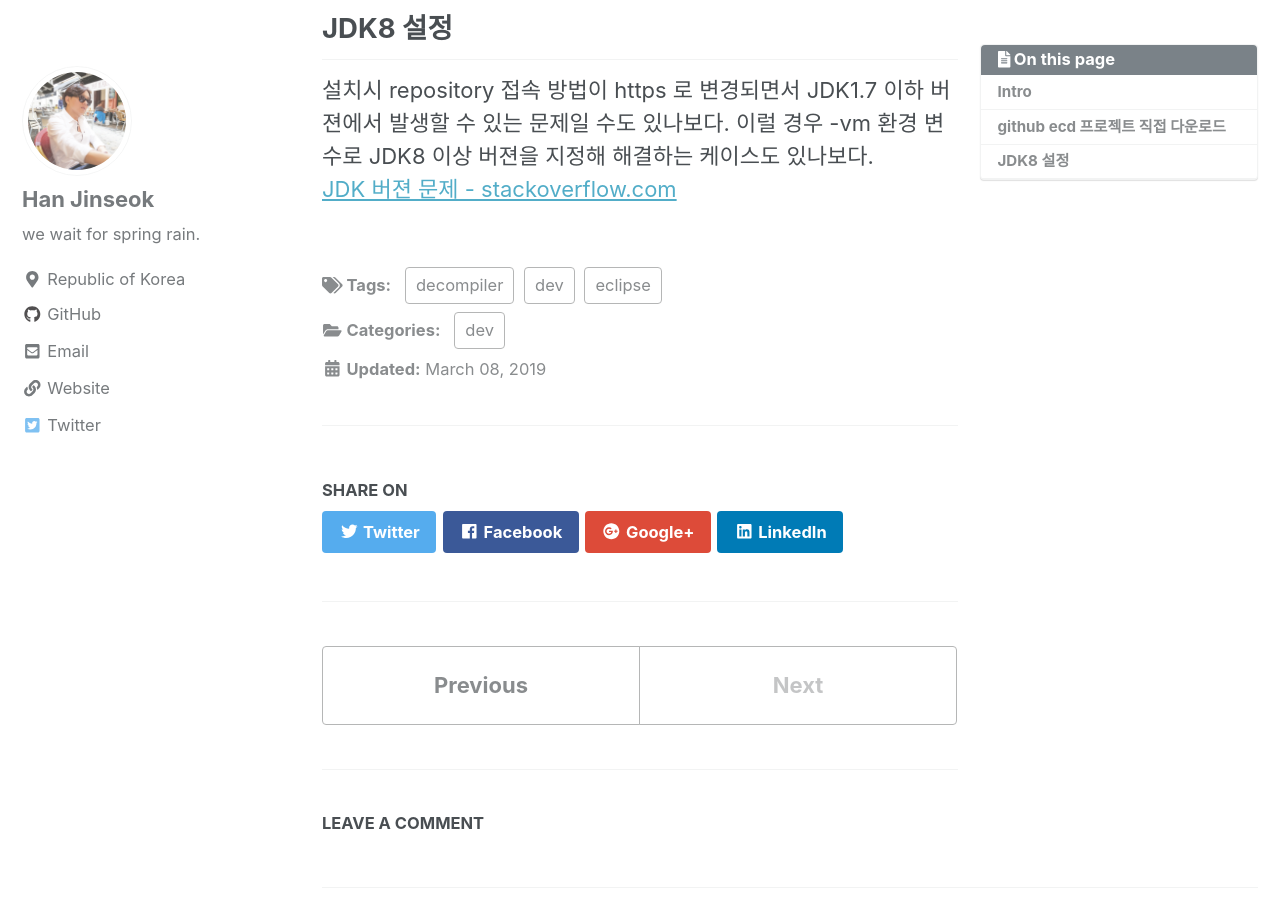
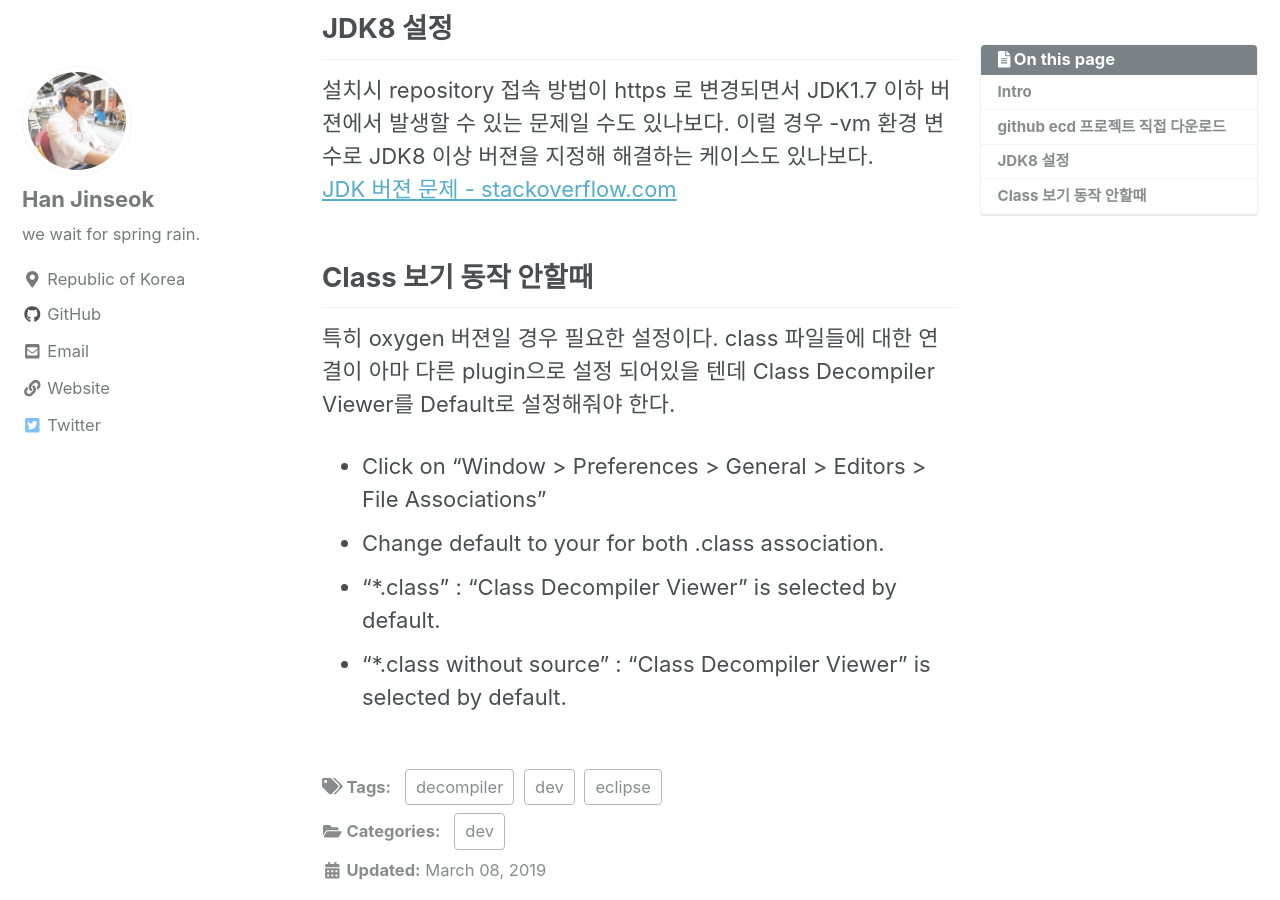
Before and after one commit to moregorenine/moregorenine.github.io, a Jekyll site: the page built from _posts/dev/2019-03-08-eclipse-decompiler-install.md, in a window 1280 px wide and 900 px high, scrolled down 1099 px. Built offline with Jekyll 4.4.1, drawn with Linux system fonts in a browser that asks for light colours; nearby versions of some CDN libraries; comment, search, counter and statistics services are not loaded; a style sheet for code colours, icons or effects is not loaded; some of the changed text lies outside the part shown.

Commit message:
Update 2019-03-08-eclipse-decompiler-install.md

```diff
--- a/_posts/dev/2019-03-08-eclipse-decompiler-install.md
+++ b/_posts/dev/2019-03-08-eclipse-decompiler-install.md
@@ -31,3 +31,10 @@ ecd의 github 프로젝트를 직접 다운로드 받은 후 eclipse에서 다
 설치시 repository 접속 방법이 https 로 변경되면서 JDK1.7 이하 버젼에서 발생할 수 있는 문제일 수도 있나보다.
 이럴 경우 -vm 환경 변수로 JDK8 이상 버젼을 지정해 해결하는 케이스도 있나보다.
 [JDK 버젼 문제 - stackoverflow.com](https://stackoverflow.com/questions/45319531/eclipse-luna-shows-error-unable-to-read-repository-at/51359313#51359313 "JDK 버젼 문제 - stackoverflow.com")
+
+## Class 보기 동작 안할때
+특히 oxygen 버젼일 경우 필요한 설정이다. class 파일들에 대한 연결이 아마 다른 plugin으로 설정 되어있을 텐데 Class Decompiler Viewer를 Default로 설정해줘야 한다.
+- Click on "Window > Preferences > General > Editors > File Associations"
+- Change default to your for both .class association.
+- "*.class" : "Class Decompiler Viewer" is selected by default.
+- "*.class without source" : "Class Decompiler Viewer" is selected by default.
```
